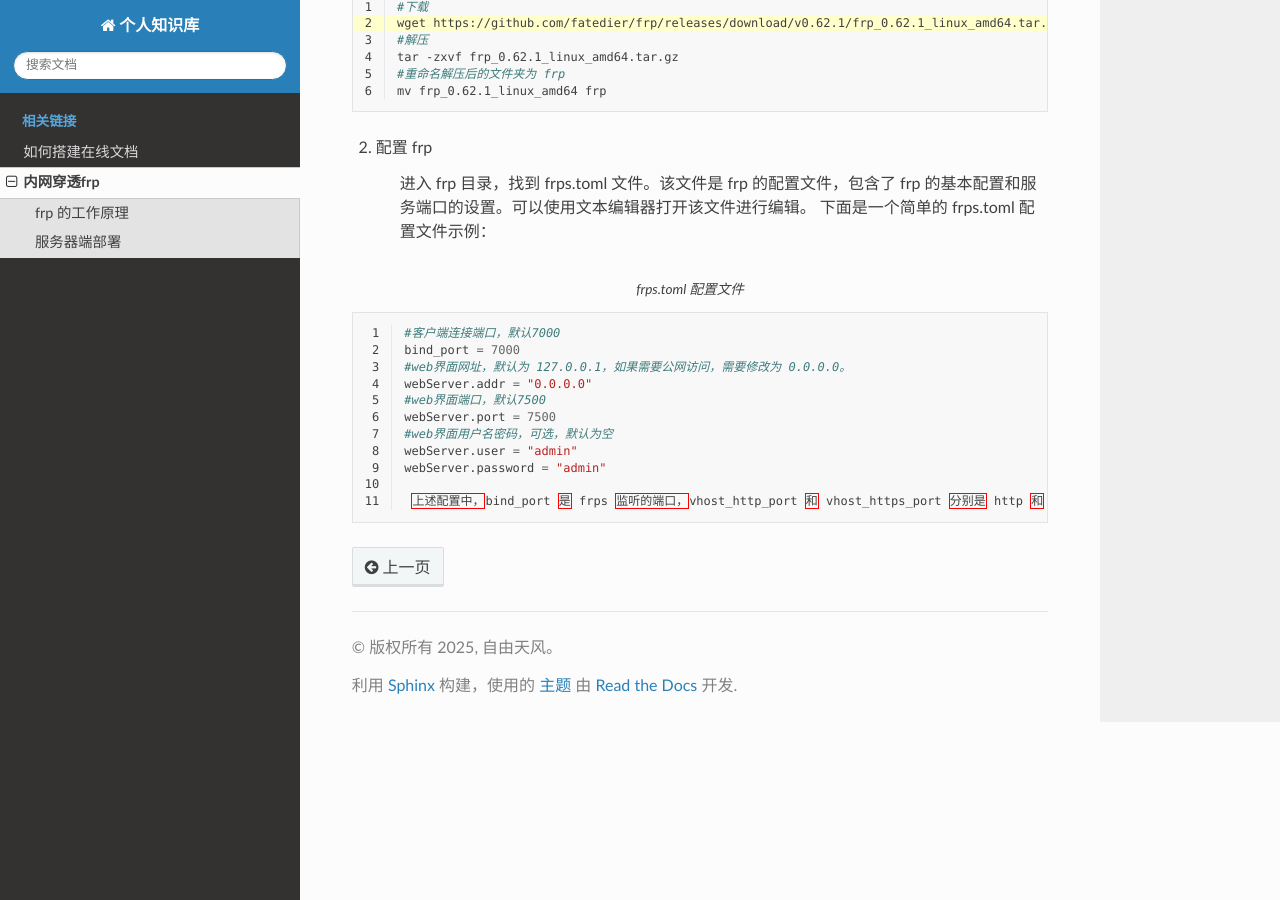
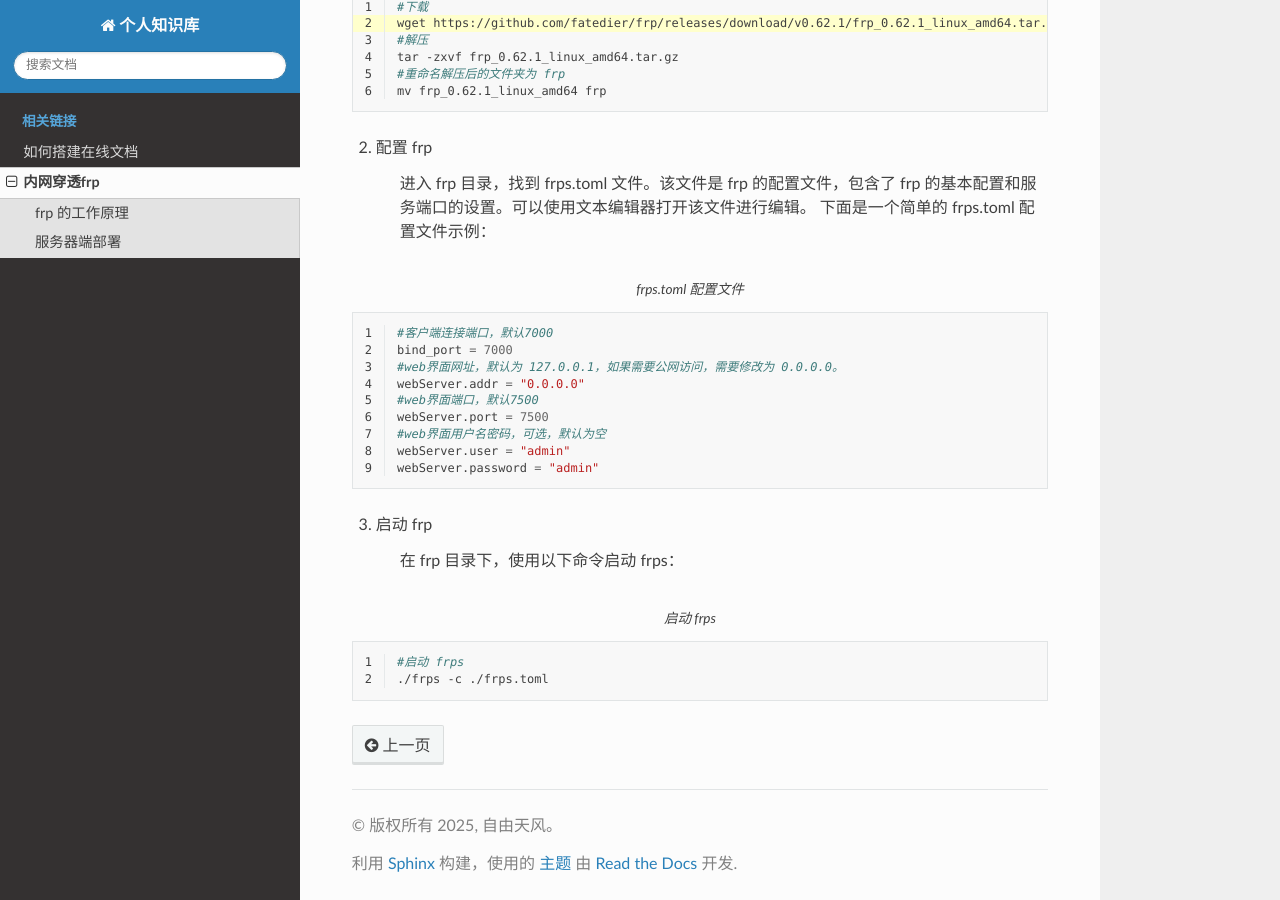
Before and after one commit to qiwanwan/online-documents, a Sphinx documentation site: the page built from source/how_to_use_frp.rst, in a window 1280 px wide and 900 px high, scrolled down 1164 px. Built offline with Sphinx 7.4.7 and the Read the Docs theme 3.1.0, drawn with Linux system fonts in a browser that asks for light colours.

Commit message:
update sphinx

```diff
--- a/source/how_to_use_frp.rst
+++ b/source/how_to_use_frp.rst
@@ -61,4 +61,14 @@ frp 的工作原理如下图所示：
    webServer.user = "admin"
    webServer.password = "admin"
 
-    上述配置中，bind_port 是 frps 监听的端口，vhost_http_port 和 vhost_https_port 分别是 http 和 https 的虚拟主机端口，dashboard_port 是 frp 的管理界面端口，dashboard_user 和 dashboard_pwd 是管理界面的用户名和密码。
+3. 启动 frp
+
+    在 frp 目录下，使用以下命令启动 frps：
+
+.. code-block:: sh
+   :caption: 启动 frps
+   :name: test555
+   :linenos:
+
+   #启动 frps
+   ./frps -c ./frps.toml
```
